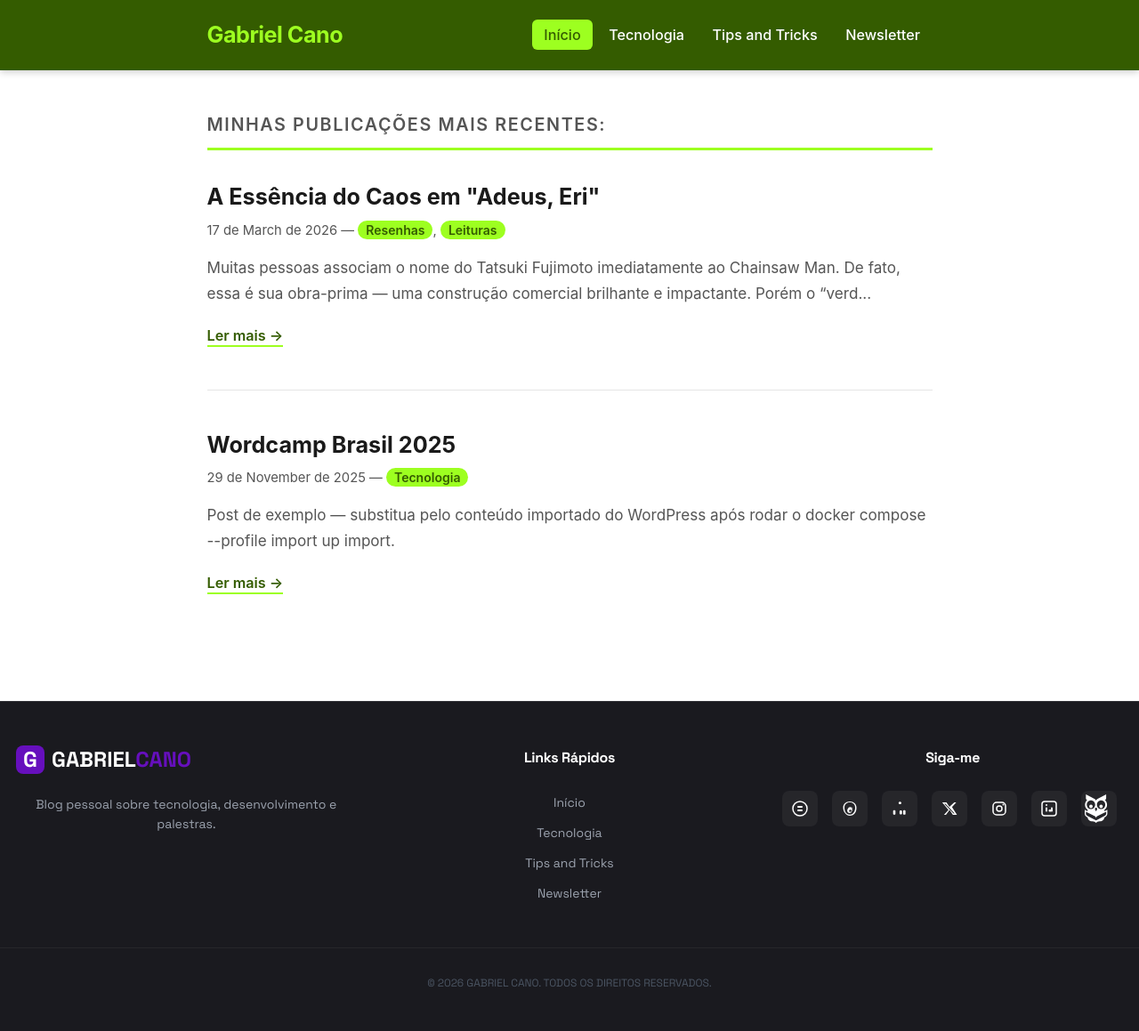
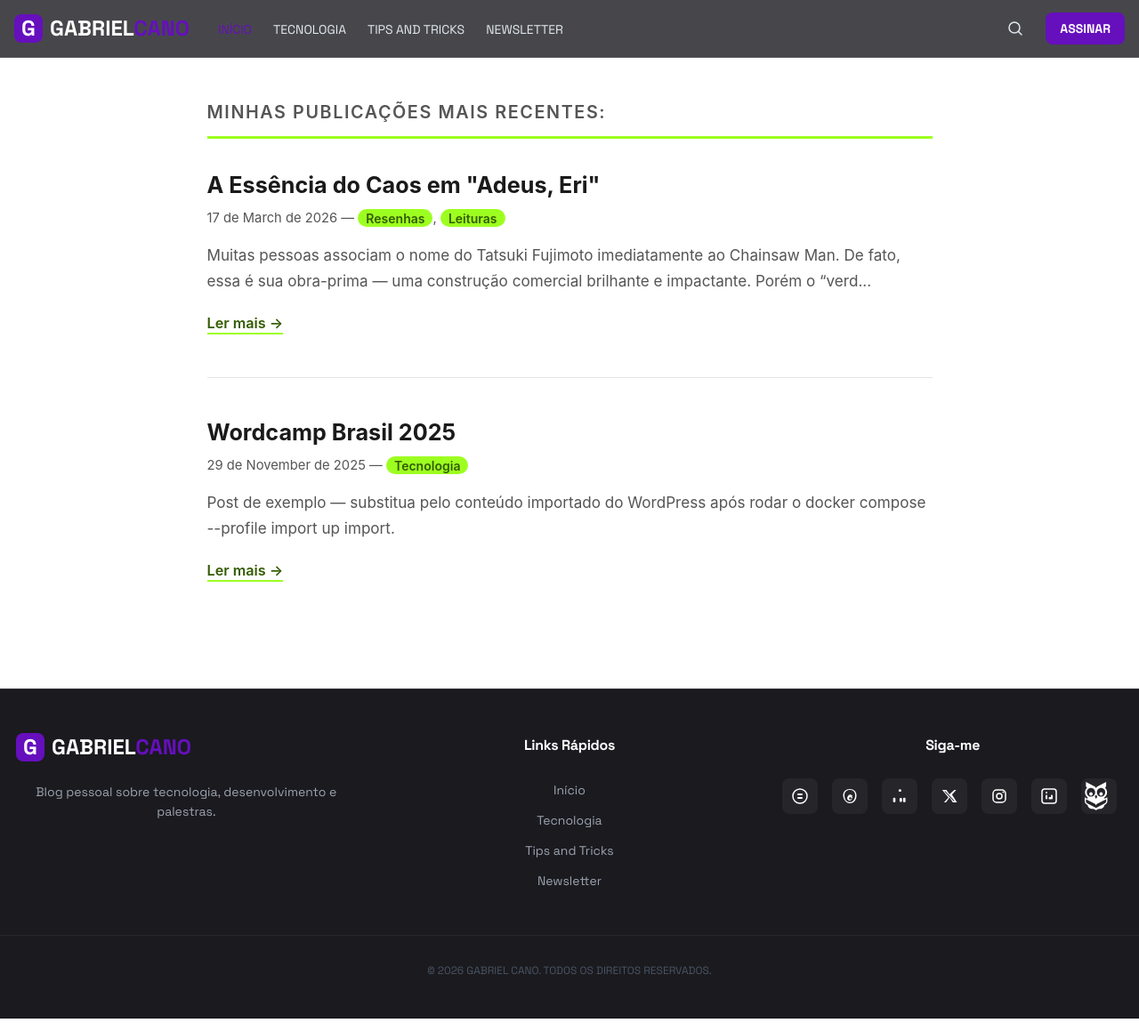
Before and after one commit to gabrielcano-git/gabrielcano.com.br, a Jekyll site: the page built from index.html, in a window 1280 px wide and 1159 px high. Shown: the whole window at 89% size. Built offline with Jekyll 4.4.1, drawn with Linux system fonts in a browser that asks for light colours; the list of posts is cut into pages by our own code.

Commit message:
Add responsive header layout with navigation and search functionality. Refactor CSS for new header design and update JavaScript for mobile navigation toggle.

```diff
--- /dev/null
+++ b/_includes/header.html
@@ -0,0 +1,37 @@
+<header class="site-header">
+  <div class="header-container">
+    <div class="header-left">
+      <a class="header-logo" href="{{ '/' | relative_url }}">
+        <div class="header-logo-icon">G</div>
+        <div class="header-logo-text">
+          <span class="logo-white">GABRIEL</span><span class="logo-purple">CANO</span>
+        </div>
+      </a>
+      <nav class="header-nav" aria-label="Navegação principal">
+        <ul class="header-nav-list">
+          {% for item in site.nav %}
+          <li>
+            <a href="{{ item.url | relative_url }}"{% if page.url == item.url %} class="active"{% endif %}>
+              {{ item.title | upcase }}
+            </a>
+          </li>
+          {% endfor %}
+        </ul>
+      </nav>
+    </div>
+    <div class="header-right">
+      <button class="header-search-btn" aria-label="Buscar">
+        <svg width="20" height="20" fill="none" viewBox="0 0 20 20" aria-hidden="true">
+          <circle cx="9" cy="9" r="6" stroke="#e2e8f0" stroke-width="1.5"/>
+          <path d="M13.5 13.5L17 17" stroke="#e2e8f0" stroke-width="1.5" stroke-linecap="round"/>
+        </svg>
+      </button>
+      <a href="{{ '/categoria/newsletter/' | relative_url }}" class="header-subscribe-btn">ASSINAR</a>
+      <button class="header-nav-toggle" aria-label="Menu" aria-expanded="false">
+        <svg width="20" height="20" viewBox="0 0 20 20" fill="none" aria-hidden="true">
+          <path d="M3 5h14M3 10h14M3 15h14" stroke="#e2e8f0" stroke-width="1.5" stroke-linecap="round"/>
+        </svg>
+      </button>
+    </div>
+  </div>
+</header>
--- a/_layouts/default.html
+++ b/_layouts/default.html
@@ -13,23 +13,7 @@
   {% seo %}
 </head>
 <body>
-  <header class="site-header">
-    <div class="container">
-      <a class="site-title" href="{{ '/' | relative_url }}">{{ site.title }}</a>
-      <nav class="site-nav">
-        <button class="nav-toggle" aria-label="Menu">&#9776;</button>
-        <ul class="nav-menu">
-          {% for item in site.nav %}
-          <li>
-            <a href="{{ item.url | relative_url }}"{% if page.url == item.url %} class="active"{% endif %}>
-              {{ item.title }}
-            </a>
-          </li>
-          {% endfor %}
-        </ul>
-      </nav>
-    </div>
-  </header>
+  {% include header.html %}
 
   <main class="site-main">
     <div class="container">
--- a/assets/css/main.css
+++ b/assets/css/main.css
@@ -46,66 +46,141 @@ img { max-width: 100%; height: auto; display: block; }
 
 /* ===== Header ===== */
 .site-header {
-  background: var(--color-primary-dark);
-  padding: 1rem 0;
+  background: rgba(26, 26, 31, 0.8);
+  backdrop-filter: blur(4px);
+  -webkit-backdrop-filter: blur(4px);
+  border-bottom: 1px solid rgba(255, 255, 255, 0.1);
   position: sticky;
   top: 0;
   z-index: 100;
-  box-shadow: 0 2px 8px rgba(0,0,0,0.2);
+  width: 100%;
 }
 
-.site-header .container {
+.header-container {
+  max-width: 1280px;
+  margin: 0 auto;
+  padding: 0 16px;
+  height: 64px;
   display: flex;
   align-items: center;
   justify-content: space-between;
-  gap: 1rem;
 }
 
-.site-title {
-  font-size: 1.4rem;
+.header-left {
+  display: flex;
+  align-items: center;
+  gap: 32px;
+}
+
+.header-logo {
+  display: flex;
+  align-items: center;
+  gap: 8px;
+  text-decoration: none;
+  flex-shrink: 0;
+}
+
+.header-logo:hover { text-decoration: none; }
+
+.header-logo-icon {
+  background: #660fbd;
+  width: 32px;
+  height: 32px;
+  border-radius: 8px;
+  display: flex;
+  align-items: center;
+  justify-content: center;
+  font-size: 24px;
   font-weight: 700;
-  color: var(--color-primary);
-  text-decoration: none;
-  letter-spacing: -0.02em;
+  color: white;
+  font-family: 'Space Grotesk', sans-serif;
+  flex-shrink: 0;
+  line-height: 32px;
+}
+
+.header-logo-text {
+  font-size: 24px;
+  font-weight: 700;
+  font-family: 'Space Grotesk', sans-serif;
+  line-height: 32px;
   white-space: nowrap;
 }
 
-.site-title:hover { color: #fff; text-decoration: none; }
+/* Nav */
+.header-nav { display: flex; align-items: center; }
 
-/* Nav */
-.site-nav { display: flex; align-items: center; }
-
-.nav-menu {
+.header-nav-list {
   list-style: none;
   display: flex;
-  gap: 0.25rem;
+  gap: 24px;
 }
 
-.nav-menu a {
-  color: #fff;
-  font-size: 0.9rem;
+.header-nav-list a {
+  color: #e2e8f0;
+  font-size: 14px;
   font-weight: 500;
-  padding: 0.4rem 0.75rem;
-  border-radius: var(--radius);
-  transition: background 0.2s;
+  font-family: 'Space Grotesk', sans-serif;
+  text-decoration: none;
+  line-height: 20px;
+  transition: color 0.2s;
+}
+
+.header-nav-list a:hover,
+.header-nav-list a.active {
+  color: #660fbd;
   text-decoration: none;
 }
 
-.nav-menu a:hover,
-.nav-menu a.active {
-  background: var(--color-primary);
-  color: var(--color-primary-dark);
+/* Right controls */
+.header-right {
+  display: flex;
+  align-items: center;
+  gap: 16px;
+}
+
+.header-search-btn {
+  background: none;
+  border: none;
+  padding: 8px;
+  border-radius: 8px;
+  cursor: pointer;
+  display: flex;
+  align-items: center;
+  justify-content: center;
+  transition: background 0.2s;
+}
+
+.header-search-btn:hover { background: rgba(255, 255, 255, 0.08); }
+
+.header-subscribe-btn {
+  background: #660fbd;
+  color: white;
+  font-size: 14px;
+  font-weight: 700;
+  font-family: 'Space Grotesk', sans-serif;
+  text-decoration: none;
+  padding: 8px 16px;
+  border-radius: 8px;
+  line-height: 20px;
+  white-space: nowrap;
+  transition: background 0.2s;
+}
+
+.header-subscribe-btn:hover {
+  background: #7a1ad4;
+  color: white;
   text-decoration: none;
 }
 
-.nav-toggle {
+.header-nav-toggle {
   display: none;
   background: none;
   border: none;
-  color: #fff;
-  font-size: 1.5rem;
+  padding: 8px;
+  border-radius: 8px;
   cursor: pointer;
-  padding: 0.25rem;
+  align-items: center;
+  justify-content: center;
 }
 
 /* ===== Main ===== */
@@ -354,26 +429,42 @@ img { max-width: 100%; height: auto; display: block; }
 @media (max-width: 640px) {
   html { font-size: 16px; }
 
-  .nav-toggle { display: block; }
+  .header-nav { display: none; }
+  .header-subscribe-btn { display: none; }
 
-  .nav-menu {
-    display: none;
-    flex-direction: column;
+  .header-nav-toggle {
+    display: flex;
+  }
+
+  .header-nav.open {
+    display: flex;
     position: absolute;
-    top: 100%;
+    top: 64px;
     left: 0;
     right: 0;
-    background: var(--color-primary-dark);
+    background: rgba(26, 26, 31, 0.97);
     padding: 1rem;
-    gap: 0.25rem;
-    box-shadow: 0 4px 12px rgba(0,0,0,0.3);
+    border-bottom: 1px solid rgba(255, 255, 255, 0.1);
+    box-shadow: 0 4px 12px rgba(0, 0, 0, 0.4);
   }
 
-  .nav-menu.open { display: flex; }
+  .header-nav.open .header-nav-list {
+    flex-direction: column;
+    gap: 4px;
+    width: 100%;
+  }
 
-  .nav-menu a { display: block; padding: 0.6rem 1rem; }
+  .header-nav.open .header-nav-list a {
+    display: block;
+    padding: 10px 16px;
+    border-radius: 8px;
+    font-size: 15px;
+  }
 
-  .site-header { position: relative; }
+  .header-nav.open .header-nav-list a:hover,
+  .header-nav.open .header-nav-list a.active {
+    background: rgba(102, 15, 189, 0.15);
+  }
 
   .post-title { font-size: 1.5rem; }
   .post-card-title { font-size: 1.2rem; }
--- a/assets/js/main.js
+++ b/assets/js/main.js
@@ -12,18 +12,20 @@ function setRating(nota) {
 
 // Mobile nav toggle
 document.addEventListener('DOMContentLoaded', function () {
-  const toggle = document.querySelector('.nav-toggle');
-  const menu = document.querySelector('.nav-menu');
+  const toggle = document.querySelector('.header-nav-toggle');
+  const nav = document.querySelector('.header-nav');
 
-  if (toggle && menu) {
+  if (toggle && nav) {
     toggle.addEventListener('click', function () {
-      menu.classList.toggle('open');
+      const isOpen = nav.classList.toggle('open');
+      toggle.setAttribute('aria-expanded', isOpen);
     });
 
     // Fecha ao clicar fora
     document.addEventListener('click', function (e) {
-      if (!toggle.contains(e.target) && !menu.contains(e.target)) {
-        menu.classList.remove('open');
+      if (!toggle.contains(e.target) && !nav.contains(e.target)) {
+        nav.classList.remove('open');
+        toggle.setAttribute('aria-expanded', 'false');
       }
     });
   }
```
